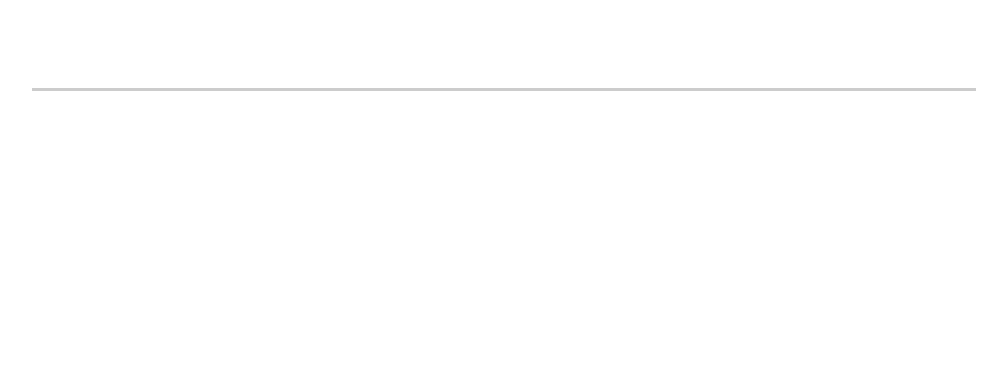
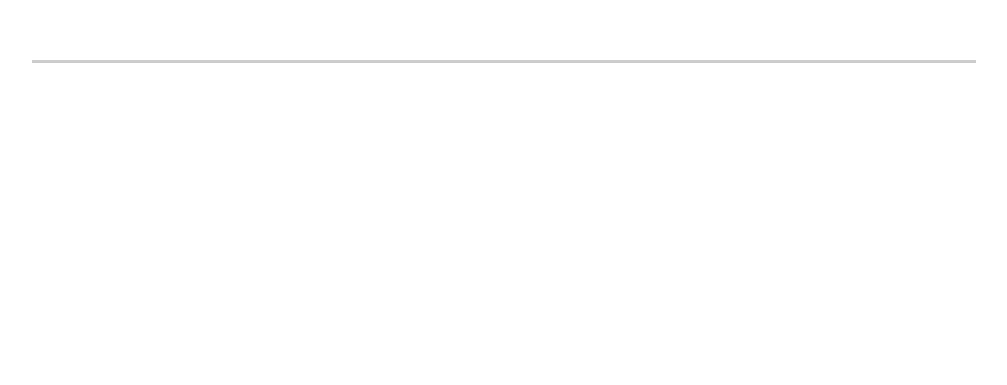
Before and after one commit to jamesreantillo/reactPortfolio, a React (Create React App) app: page / in a window 1280 px wide. Shown: the part 2755-3140 px from the top of the page, without its empty margins (136-1143 px from the left). Built offline with nearby package versions, Linux system fonts and the light colour scheme.

Commit message:
finish faq animation

```diff
--- a/src/components/FaqSection.js
+++ b/src/components/FaqSection.js
@@ -1,8 +1,9 @@
-import React, { useState } from 'react';
+import React from 'react';
 import Toggle from './Toogle';
 // Styles
 import styled from 'styled-components';
 import { About } from '../styles';
+import { AnimateSharedLayout } from 'framer-motion';
 
 const FaqSection = () => {
   return (
@@ -10,8 +11,8 @@
       <h2>
         Any Questions <span>FAQ</span>
       </h2>
+      <AnimateSharedLayout>
         <Toggle title='How do I start?'>
-        <div className='question'>
           <div className='answer'>
             <p>Lorem ipsum dolor sit amet.</p>
             <p>
@@ -19,10 +20,8 @@
               Necessitatibus, neque.
             </p>
           </div>
-        </div>
         </Toggle>
         <Toggle title='Daily Schedule'>
-        <div className='question'>
           <div className='answer'>
             <p>Lorem ipsum dolor sit amet.</p>
             <p>
@@ -30,10 +29,8 @@
               Necessitatibus, neque.
             </p>
           </div>
-        </div>
         </Toggle>
         <Toggle title='Diferrent Payment Methods'>
-        <div className='question'>
           <div className='answer'>
             <p>Lorem ipsum dolor sit amet.</p>
             <p>
@@ -41,10 +38,8 @@
               Necessitatibus, neque.
             </p>
           </div>
-        </div>
         </Toggle>
         <Toggle title='What Products do you offer.'>
-        <div className='question'>
           <div className='answer'>
             <p>Lorem ipsum dolor sit amet.</p>
             <p>
@@ -52,8 +47,8 @@
               Necessitatibus, neque.
             </p>
           </div>
-        </div>
         </Toggle>
+      </AnimateSharedLayout>
     </Faq>
   );
 };
--- a/src/components/Toogle.js
+++ b/src/components/Toogle.js
@@ -4,11 +4,11 @@
 const Toggle = ({ children, title }) => {
   const [toggle, setToggle] = useState(true);
   return (
-    <div onClick={() => setToggle(!toggle)}>
-      <motion.h4>{title}</motion.h4>
+    <motion.div layout className='question' onClick={() => setToggle(!toggle)}>
+      <motion.h4 layout>{title}</motion.h4>
       {toggle ? children : ''}
       <div className='faq-line'></div>
-    </div>
+    </motion.div>
   );
 };
 
```
Lines whose indentation alone changed are shown as unchanged.
